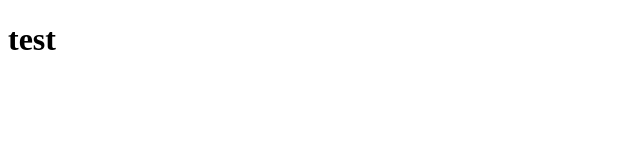
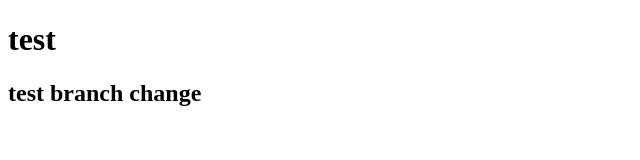
Before and after one commit to AHMADULLAH15/test-repo, a plain HTML site: page index.html in a window 1280 px wide. Shown: the whole page, without its empty margins (0-640 px from the left). Drawn offline with Linux system fonts and the light colour scheme.

Commit message:
change branch

```diff
--- a/index.html
+++ b/index.html
@@ -7,5 +7,6 @@
 </head>
 <body>
     <h1>test</h1>
+    <h2>test branch change</h2>
 </body>
 </html>
```
